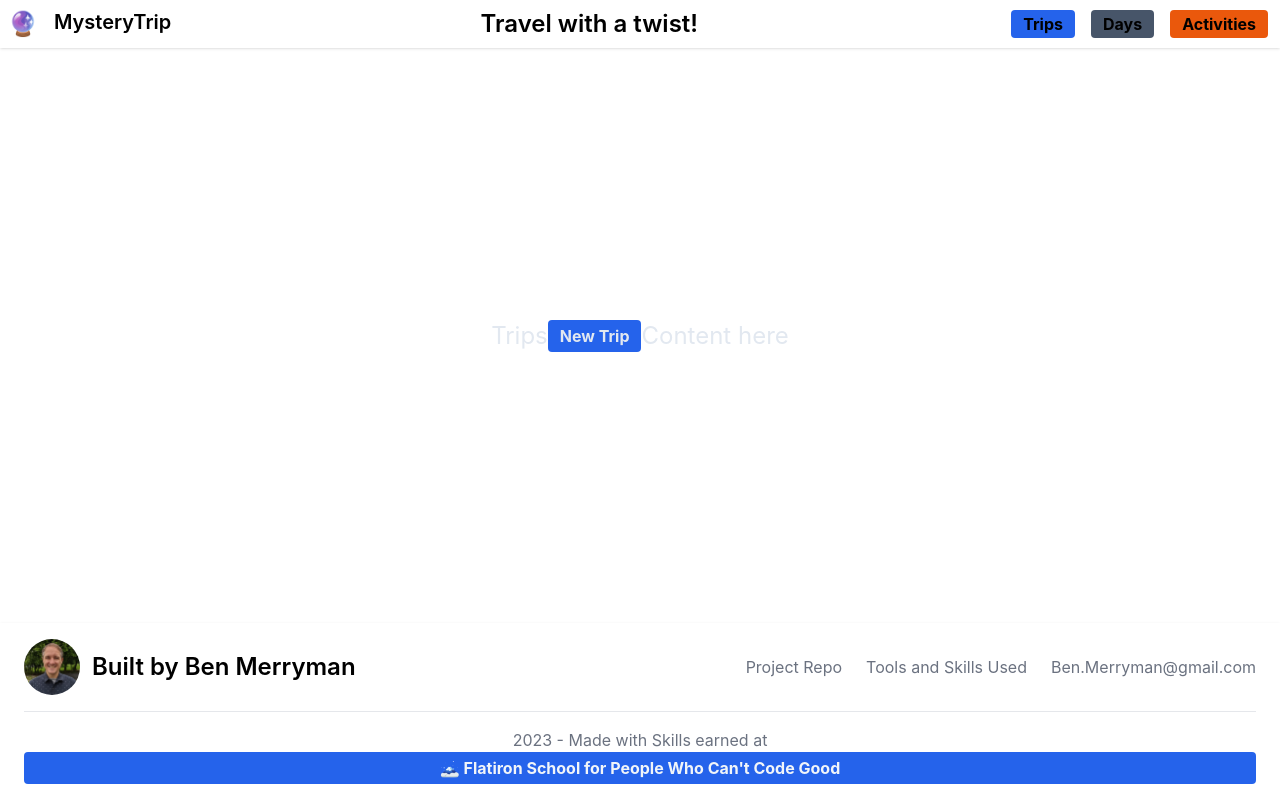
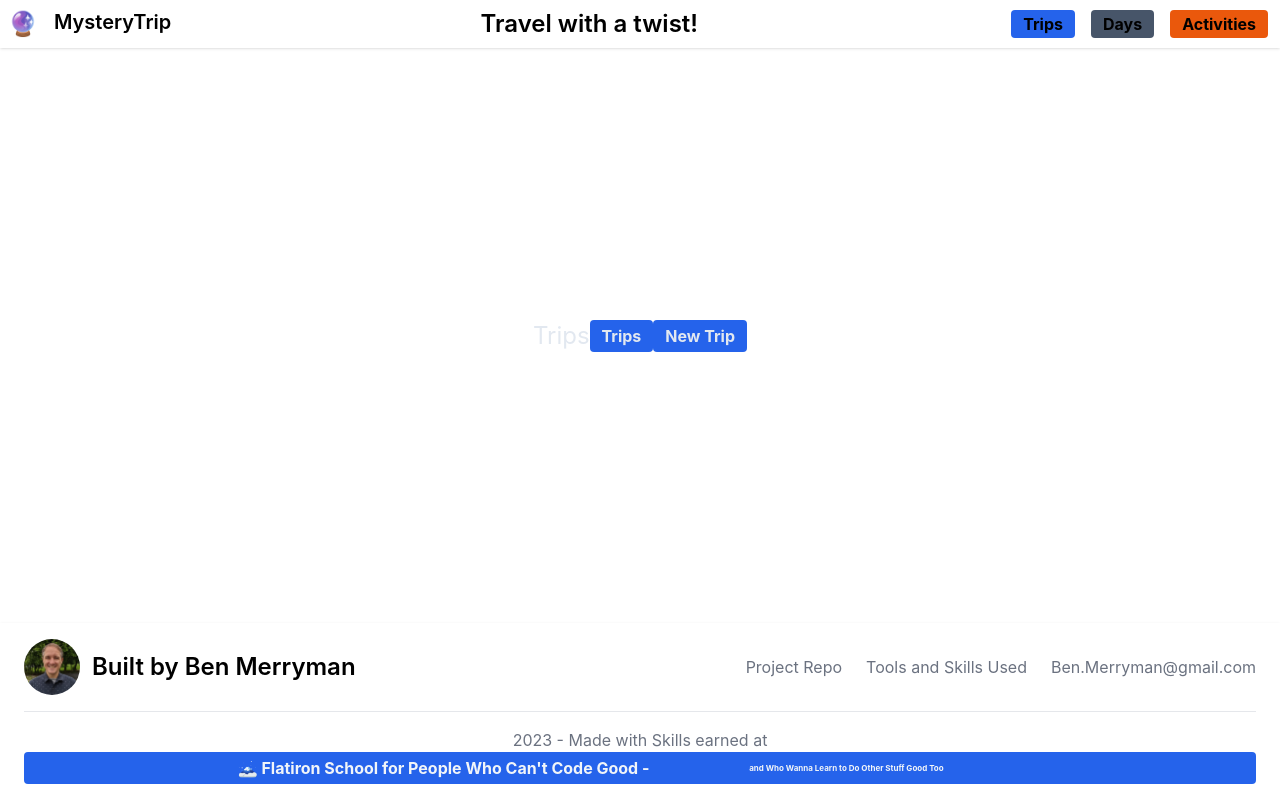
Before and after one commit to beingmerry/Mystery-Trip-AWS-Amplify, a React (Vite) app: page /trips in a window 1280 px wide. Built offline with nearby package versions, Linux system fonts and the light colour scheme; no server answers.

Commit message:
updated routing for nested routes, updated 404, updated

```diff
--- a/src/components/App.tsx
+++ b/src/components/App.tsx
@@ -17,7 +17,7 @@ function App () {
   return (
     <div className='flex flex-col h-screen justify-between '>
       <Header fixed={false} />
-      <div className='flex h-full w-auto justify-center dark:bg-slate-700 overflow-auto'>
+      <div className='flex h-full w-full align justify-center dark:bg-slate-700 overflow-auto'>
         <Outlet />
       </div>
       <Footer />
--- a/src/components/Footer.tsx
+++ b/src/components/Footer.tsx
@@ -51,7 +51,7 @@ export default function Footer () {
           className='text-slate-100 bg-blue-600 flex justify-center hover:bg-blue-700 font-bold py-1 px-2 rounded'
           target='_blank'
         >
-          🗻 Flatiron School for People Who Can't Code Good
+          🗻 Flatiron School for People Who Can't Code Good -<p className='scale-50 pl-1 hover:scale-100'> and Who Wanna Learn to Do Other Stuff Good Too </p>
         </a>
       </span>
     </footer>
--- a/src/components/NotFound.tsx
+++ b/src/components/NotFound.tsx
@@ -1,13 +1,17 @@
-import { useNavigate } from 'react-router-dom'
+import { useNavigate, useRouteError } from 'react-router-dom'
 
 export default function NotFound () {
   const navigate = useNavigate()
-
+  const error: any = useRouteError()
+  console.error(error)
   return (
-    <div className='flex justify-center align-middle'>
-      <h3 className='flex bg-red-400'>404! Page not found</h3>
+    <div id='error page' className='flex-col justify-around'>
+      <h3 className='bg-red-400'>404! Page not found</h3>
+      <p className='text-white'>
+        <i>🤖 ERROR ERROR ERROR 🤖</i>
+      </p>
       <button
-        className='btn primary'
+        className='bg-orange-600  hover:bg-orange-700 font-bold py-1 px-3 rounded'
         onClick={() => {
           navigate(-1)
         }}
--- a/src/components/SplashLanding.tsx
+++ b/src/components/SplashLanding.tsx
@@ -5,7 +5,7 @@ export default function SplashLanding () {
   const [rememberMe, setRememberMe] = useState(false)
   return (
     <section className='h-auto'>
-      <div className='container px-6 py-2 h-auto w-auto'>
+      <div className='container px-6 h-auto w-auto'>
         <div className='flex justify-center items-center flex-wrap h-full g-6 text-gray-800'>
           <div className='md:w-8/12 lg:w-6/12 mb-12 md:mb-0'>
             <img
--- a/src/components/Trips.tsx
+++ b/src/components/Trip/Trips.tsx
@@ -1,20 +1,29 @@
-import { Link, Outlet } from 'react-router-dom'
+import { Link, Outlet, useLocation } from 'react-router-dom'
 
 export default function Trips () {
+  const location = useLocation()
+  console.log(location)
   return (
     <div className='container px-6 py-2 h-auto w-auto'>
       <div className='flex justify-center items-center flex-wrap h-full g-6 text-slate-200'>
         <h1>Trips</h1>
         {/* <---- Trips ----> */}
         <Link
-          to='/new-trip'
+          to=''
+          className='bg-blue-600  hover:bg-blue-700 font-bold py-1 px-3 rounded'
+        >
+          Trips
+        </Link>
+        <Link
+          to='new-trip'
           className='bg-blue-600  hover:bg-blue-700 font-bold py-1 px-3 rounded'
         >
           New Trip
         </Link>
         <hr />
-        <h1>Content here</h1>
-        <Outlet />
+        <div>
+          <Outlet />
+        </div>
       </div>
     </div>
   )
```
Also changed, not shown: src/router.tsx (+3 -4 lines), src/components/Trip/NewTrip.tsx (renamed from src/components/NewTrip.tsx), src/components/Trip/TripList.tsx (renamed from src/components/TripList.tsx).
